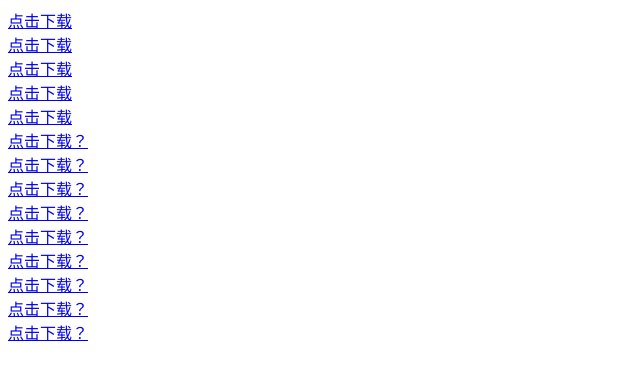
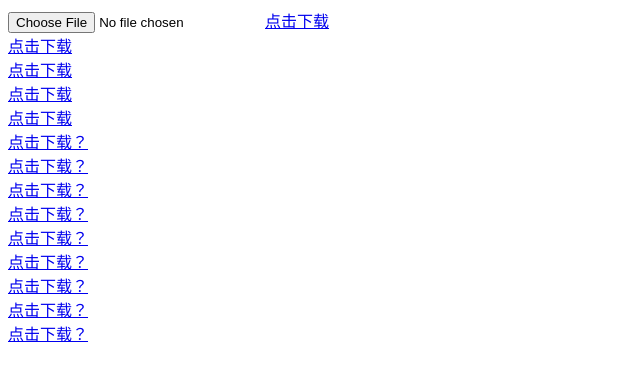
Before and after one commit to 9084324279er/verbose-goggles, a plain HTML site: page index.html in a window 1280 px wide. Shown: the whole page, without its empty margins (0-640 px from the left). Drawn offline with Linux system fonts and the light colour scheme.

Commit message:
Update index.html

```diff
--- a/index.html
+++ b/index.html
@@ -1,4 +1,4 @@
-
+<input type="file" id="avatar" name="avatar" accept="image/png, image/jpeg" />
 <a href="1.apk">点击下载</a><br />
 <a href="2.apk">点击下载</a><br />
 <a href="3.apk">点击下载</a><br />
```
